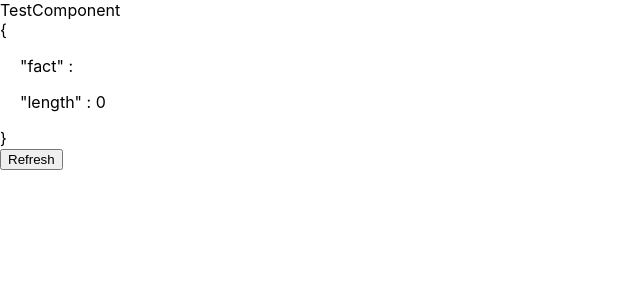
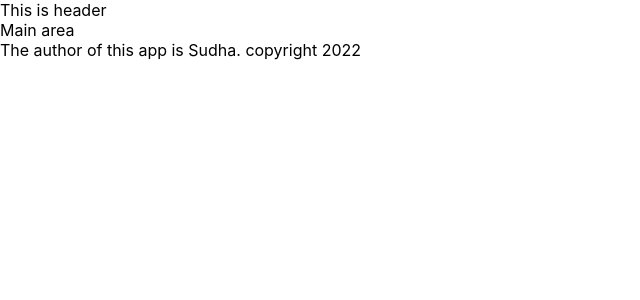
Before and after one commit to Voruganti1/Random-Facts, a React (Create React App) app in the folder random-facts/: page / in a window 1280 px wide. Shown: the top 300 px of the page, without its empty margins (0-640 px from the left). Built offline with nearby package versions, Linux system fonts and the light colour scheme; no server answers.

Commit message:
Co-authored-by: Aadam Ishmael <aish1550@users.noreply.github.com>

```diff
--- a/random-facts/src/App.js
+++ b/random-facts/src/App.js
@@ -2,34 +2,19 @@ import "./App.css";
 import axios from "axios";
 import React, { useState, useEffect } from "react";
 import { TestComponent } from "./TestComponent";
+import Header from "./components/Header";
+import Footer from "./components/Footer";
+import AppState from "./components/AppState";
 
 const URL = "https://catfact.ninja/fact";
 
 function App() {
-  const [randomFact, setRandomFact] = useState("");
-
-  async function getData() {
-    const response = await axios.get(URL);
-    setRandomFact(response.data.fact);
-  }
-
-  useEffect(() => {
-    if (!randomFact) {
-      getData();
-    }
-  }, []);
-
   return (
-    <div>
-      <TestComponent />
-      <div>
-        <span>{"{"}</span>
-        <p className="fact">"fact" : {randomFact}</p>
-        <p className="fact">"length" : {randomFact.length}</p>
-        <span>{"}"}</span>
-      </div>
-      <button onClick={getData}>Refresh</button>
-    </div>
+    <AppState>
+      <Header />
+      <main>Main area</main>
+      <Footer />
+    </AppState>
   );
 }
 
--- /dev/null
+++ b/random-facts/src/components/AppState.js
@@ -0,0 +1,32 @@
+import React, { createContext } from "react";
+
+export const AppContext = createContext({});
+
+const AppState = ({ children }) => {
+  return (
+    <AppContext.Provider
+      value={{
+        appName: "Random Facts",
+        author: "Sudha",
+        appVersion: 1,
+      }}
+    >
+      {children}
+    </AppContext.Provider>
+  );
+};
+
+export default AppState;
+
+//   const [randomFact, setRandomFact] = useState("");
+
+//   async function getData() {
+//     const response = await axios.get(URL);
+//     setRandomFact(response.data.fact);
+//   }
+
+//   useEffect(() => {
+//     if (!randomFact) {
+//       getData();
+//     }
+//   }, []);
--- /dev/null
+++ b/random-facts/src/components/Footer.js
@@ -0,0 +1,13 @@
+import React, { useContext } from "react";
+import { AppContext } from "./AppState";
+
+const Footer = () => {
+  const { author } = useContext(AppContext);
+  const greeting = `The author of this app is ${author}`;
+
+  return (
+    <footer>{`${greeting}. copyright ${new Date().getFullYear()}`}</footer>
+  );
+};
+
+export default Footer;
--- /dev/null
+++ b/random-facts/src/components/Header.js
@@ -0,0 +1,7 @@
+import React from "react";
+
+const Header = () => {
+  return <header>This is header</header>;
+};
+
+export default Header;
```
